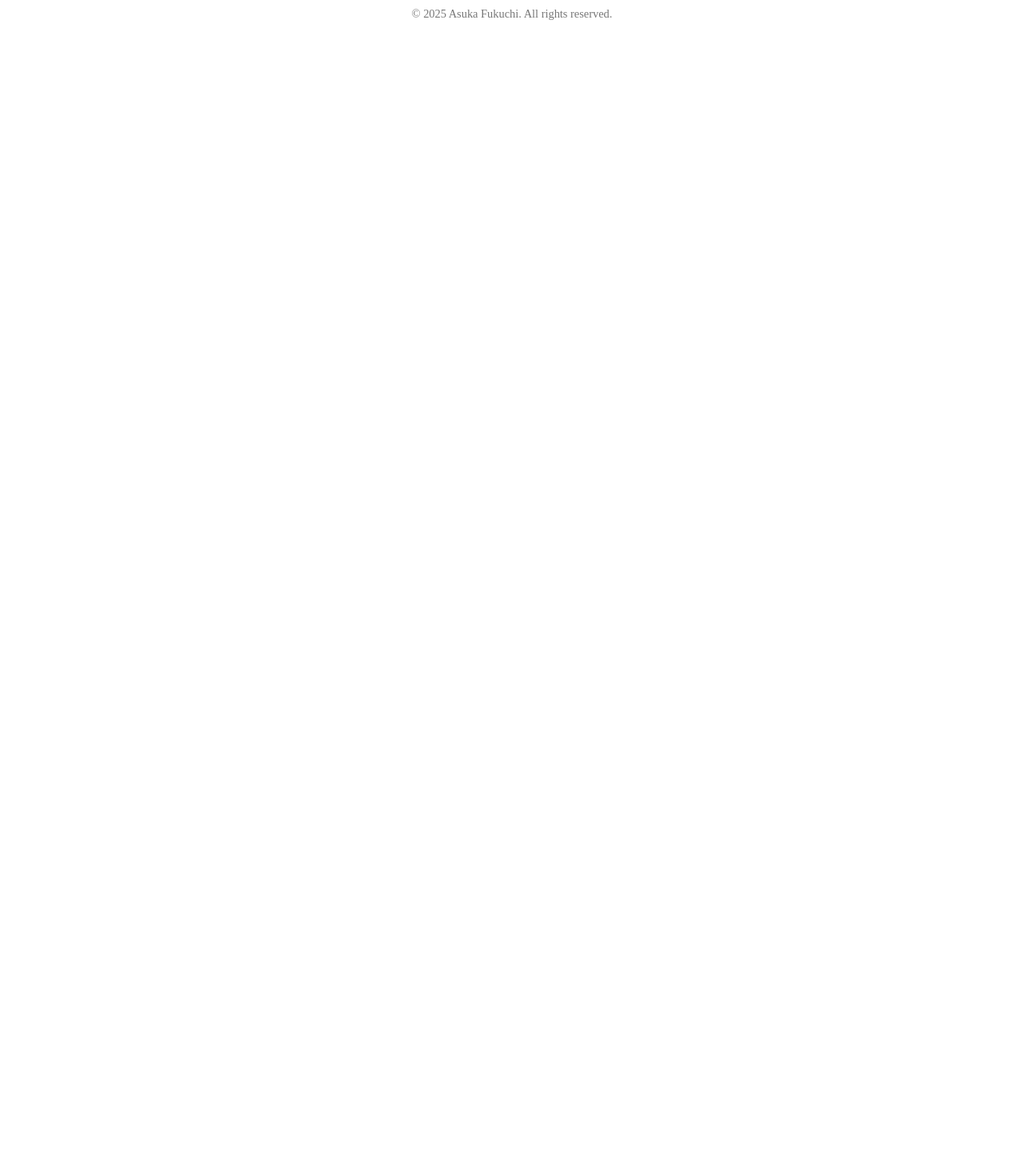
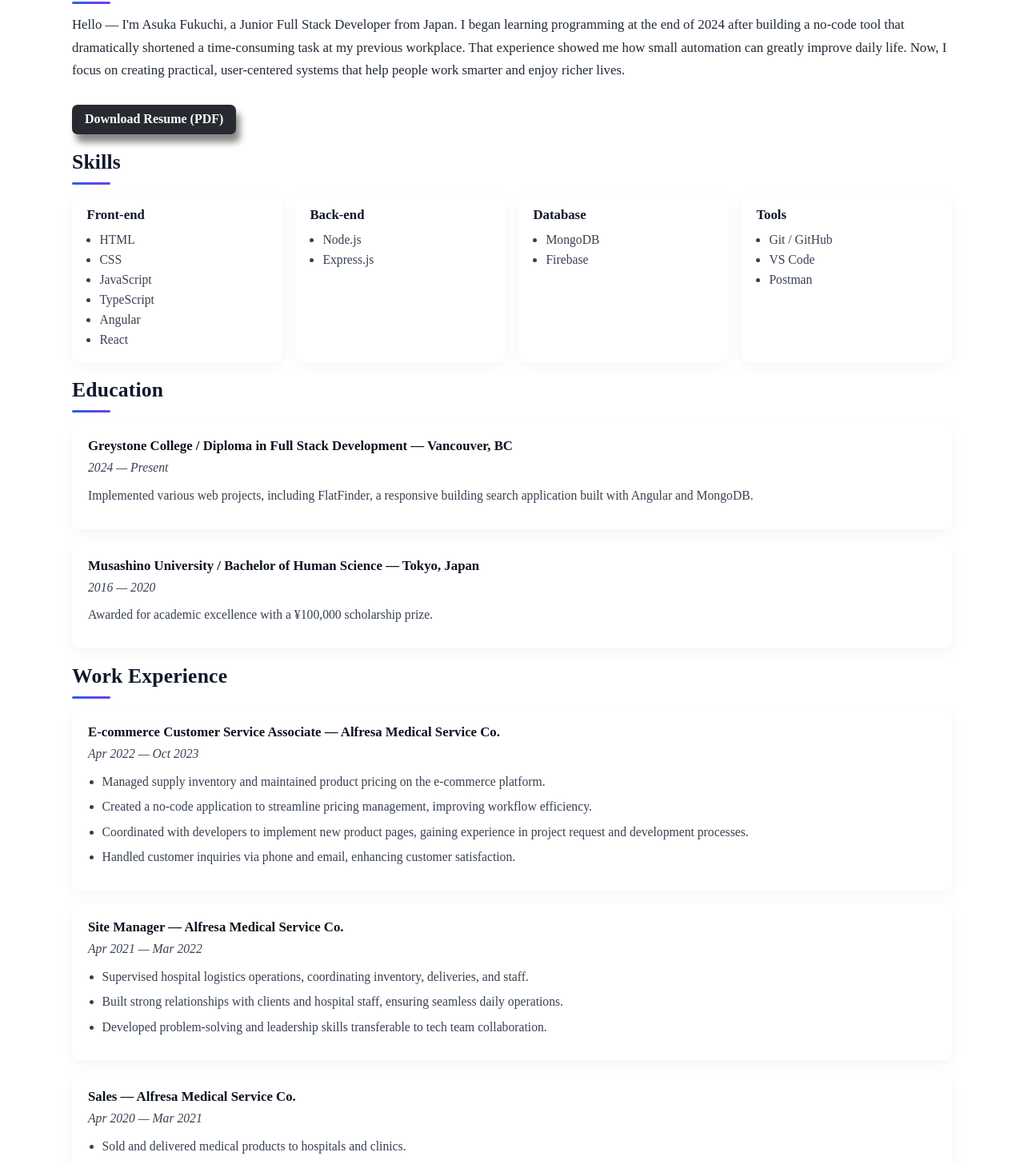
Before and after one commit to Asuka-Fukuchi/Portfolio-angular, an Angular app: page /about in a window 1280 px wide. Shown: the part 117-1573 px from the top of the page at 80% size. Before the commit the page ends 800 px from the top, so only its background shows below. Built offline with nearby package versions, Linux system fonts and the light colour scheme.

Commit message:
251113: created about component

```diff
--- a/src/app/components/about/about.css
+++ b/src/app/components/about/about.css
@@ -0,0 +1,139 @@
+:root {
+    --bg: #f8fafb;
+    --card: #ffffff;
+    --muted: #6b7280;
+    --accent: #272a30;
+    --accent-strong: #010510;
+    --gap: 60px;
+}
+
+section {
+    max-width: 1100px;
+    margin: 20px auto;
+    padding: calc(var(--gap) / 2) 20px;
+}
+
+section h2 {
+    font-size: 1.6rem;
+    margin: 0 0 0.75rem 0;
+    letter-spacing: 0.2px;
+    color: #0f172a;
+}
+
+section h2::after {
+    content: "";
+    display: block;
+    width: 48px;
+    height: 3px;
+    margin-top: 10px;
+    border-radius: 2px;
+    background: linear-gradient(90deg, #2563eb, #7c3aed);
+}
+
+/* --- About (self-introduce) --- */
+.self-introduce p {
+    font-size: 1.05rem;
+    line-height: 1.7;
+    color: #1f2937;
+    margin: 0 0 1rem 0;
+}
+
+.self-introduce .btn-resume {
+    margin-top: 0.75rem;
+    display: inline-block;
+}
+
+.btn-resume {
+    display: inline-block;
+    background: #272a30;
+    color: #fff;
+    font-weight: bold;
+    padding: 0.6rem 1rem;
+    border-radius: 7px;
+    cursor: pointer;
+    box-shadow: 5px 10px 8px #888888;
+    transition: box-shadow 0.3s ease, transform 0.2s ease;
+    text-decoration: none;
+}
+
+.btn-resume:hover {
+    background-color: #010510;
+    box-shadow: none;
+    transform: translateY(-2px);
+}
+
+/* --- Skills --- */
+.skills-grid {
+    display: grid;
+    grid-template-columns: repeat(auto-fit, minmax(200px, 1fr));
+    gap: 1rem;
+}
+
+.skill-card {
+    background: var(--card);
+    padding: 1rem 1.15rem;
+    border-radius: 10px;
+    box-shadow: 0 6px 18px rgba(16, 24, 40, 0.04);
+    transition: transform .14s ease, box-shadow .14s ease;
+    min-height: 120px;
+}
+
+.skill-card:hover {
+    transform: translateY(-6px);
+    box-shadow: 0 12px 30px rgba(16, 24, 40, 0.08);
+}
+
+.skill-card h3 {
+    margin: 0 0 .5rem 0;
+    font-size: 1.05rem;
+    color: #0f172a;
+}
+
+.skill-card ul {
+    margin: 0;
+    padding-left: 1rem;
+    color: #374151;
+    font-size: 0.98rem;
+    line-height: 1.6;
+}
+
+/* --- Education / Work cards --- */
+.edu-item,
+.work-item {
+    background: var(--card);
+    padding: 1.25rem;
+    border-radius: 10px;
+    box-shadow: 0 6px 18px rgba(16, 24, 40, 0.04);
+    margin-bottom: 1rem;
+}
+
+.edu-item h3,
+.work-item h3 {
+    margin: 0 0 0.25rem 0;
+    font-size: 1.05rem;
+    color: #0b1220;
+}
+
+.period {
+    margin: 0 0 0.6rem 0;
+    color: var(--muted);
+    font-size: 0.95rem;
+    font-style: italic;
+}
+
+.edu-item p,
+.work-item p,
+.work-item ul {
+    margin: 0 0 0.6rem 0;
+    color: #374151;
+    font-size: 0.98rem;
+    line-height: 1.6;
+}
+
+.work-item ul {
+    padding-left: 1.1rem;
+}
+
+.work-item li {
+    margin-bottom: 0.4rem;
+}
--- a/src/app/components/about/about.html
+++ b/src/app/components/about/about.html
@@ -1 +1,97 @@
-<p>about works!</p>
+<section class="self-introduce">
+    <h2>About me</h2>
+    <p>
+        Hello — I'm Asuka Fukuchi, a Junior Full Stack Developer from Japan.
+        I began learning programming at the end of 2024 after building a no-code tool that dramatically shortened a
+        time-consuming task at my previous workplace.
+        That experience showed me how small automation can greatly improve daily life.
+        Now, I focus on creating practical, user-centered systems that help people work smarter and enjoy richer lives.
+    </p>
+    <a class="btn-resume" href="/resume_asuka_fukuchi.pdf" download>Download Resume (PDF)</a>
+</section>
+
+<section class="skills">
+    <h2>Skills</h2>
+    <div class="skills-grid">
+        <div class="skill-card">
+            <h3>Front-end</h3>
+            <ul>
+                <li>HTML</li>
+                <li>CSS</li>
+                <li>JavaScript</li>
+                <li>TypeScript</li>
+                <li>Angular</li>
+                <li>React</li>
+            </ul>
+        </div>
+        <div class="skill-card">
+            <h3>Back-end</h3>
+            <ul>
+                <li>Node.js</li>
+                <li>Express.js</li>
+            </ul>
+        </div>
+        <div class="skill-card">
+            <h3>Database</h3>
+            <ul>
+                <li>MongoDB</li>
+                <li>Firebase</li>
+            </ul>
+        </div>
+        <div class="skill-card">
+            <h3>Tools</h3>
+            <ul>
+                <li>Git / GitHub</li>
+                <li>VS Code</li>
+                <li>Postman</li>
+            </ul>
+        </div>
+    </div>
+</section>
+
+<section class="education">
+    <h2>Education</h2>
+    <div class="edu-item">
+        <h3>Greystone College / Diploma in Full Stack Development — Vancouver, BC</h3>
+        <p class="period">2024 — Present</p>
+        <p>Implemented various web projects, including FlatFinder, a responsive building search application built with Angular and MongoDB.</p>
+    </div>
+    <div class="edu-item">
+        <h3>Musashino University / Bachelor of Human Science — Tokyo, Japan</h3>
+        <p class="period">2016 — 2020</p>
+        <p>Awarded for academic excellence with a ¥100,000 scholarship prize.</p>
+    </div>
+</section>
+
+<section class="work-experience">
+    <h2>Work Experience</h2>
+    <div class="work-item">
+        <h3>E-commerce Customer Service Associate — Alfresa Medical Service Co. </h3>
+        <p class="period">Apr 2022 — Oct 2023</p>
+        <ul>
+            <li>Managed supply inventory and maintained product pricing on the e-commerce platform.</li>
+            <li>Created a no-code application to streamline pricing management, improving workflow efficiency.</li>
+            <li>Coordinated with developers to implement new product pages, gaining experience in project request and development processes.</li>
+            <li>Handled customer inquiries via phone and email, enhancing customer satisfaction.</li>
+        </ul>
+    </div>
+    <div class="work-item">
+        <h3>Site Manager  — Alfresa Medical Service Co. </h3>
+        <p class="period">Apr 2021 — Mar 2022</p>
+        <ul>
+            <li>Supervised hospital logistics operations, coordinating inventory, deliveries, and staff.</li>
+            <li>Built strong relationships with clients and hospital staff, ensuring seamless daily operations.</li>
+            <li>Developed problem-solving and leadership skills transferable to tech team collaboration.</li>
+        </ul>
+    </div>
+
+    <div class="work-item">
+        <h3>Sales  — Alfresa Medical Service Co. </h3>
+        <p class="period">Apr 2020 — Mar 2021</p>
+        <ul>
+           <li>Sold and delivered medical products to hospitals and clinics.</li>
+           <li>Provided detailed product information and training to clients, ensuring proper handling.</li>
+           <li>Gained experience in client communication and workflow optimization.</li>
+        </ul>
+    </div>
+</section>
```
